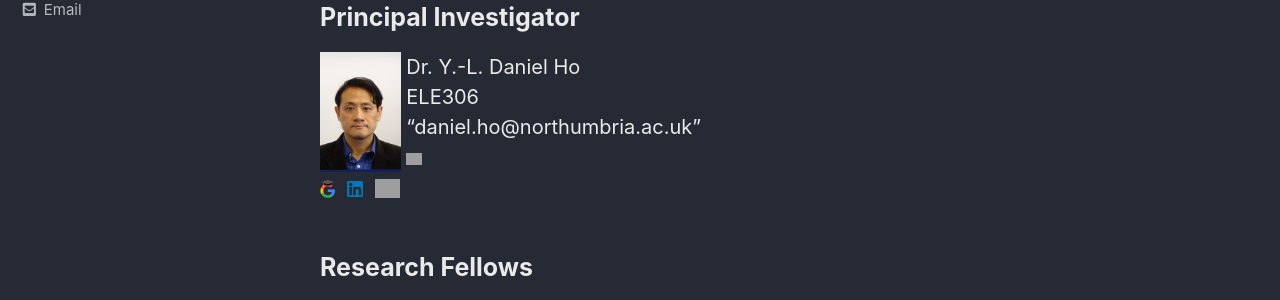
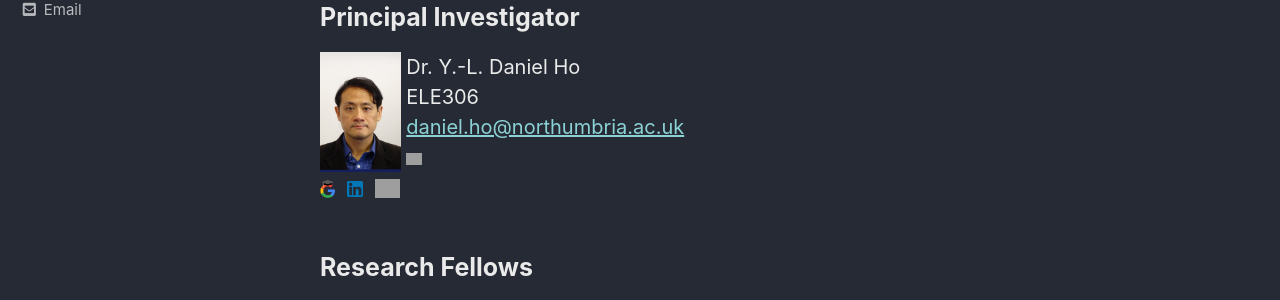
Before and after one commit to qubits/nanophotonicenglab.github.io, a Jekyll site: the page built from _pages/people.md, in a window 1280 px wide. Shown: the part 189-489 px from the top of the page. Built offline with Jekyll 4.4.1, drawn with Linux system fonts in a browser that asks for light colours; cached includes are drawn as plain includes.

Commit message:
Update people.md

```diff
--- a/_pages/people.md
+++ b/_pages/people.md
@@ -11,7 +11,7 @@ author_profile: true
 <img src="{{ site.url }}{{ site.baseurl }}/assets/profiles/profile_im_DH.jpg" style="float: left;height: 120px"/>
 &nbsp;Dr. Y.-L. Daniel Ho<br>
 &nbsp;ELE306<br>
-&nbsp;"daniel.ho@northumbria.ac.uk"<br>
+&nbsp;<daniel.ho@northumbria.ac.uk><br>
 &nbsp;<a href="https://www.northumbria.ac.uk/about-us/our-staff/h/daniel-ho/"><img src="{{ site.url }}{{ site.baseurl }}/assets/profiles/nuw.png" style="left;width: 2.5%; border: none; text-decoration: none"/></a><br>
 <a href="https://scholar.google.co.uk/citations?user=LNZN_NIAAAAJ"><img src="{{ site.url }}{{ site.baseurl }}/assets/profiles/google.png" style="width: 2.5%; border: none; text-decoration: none"/></a>&nbsp;
 <a href="https://www.linkedin.com/in/quantumgeezer/"><img src="{{ site.url }}{{ site.baseurl }}/assets/profiles/linkedin.png" style="width: 2.5%; border: none; text-decoration: none"/></a>&nbsp;
```
